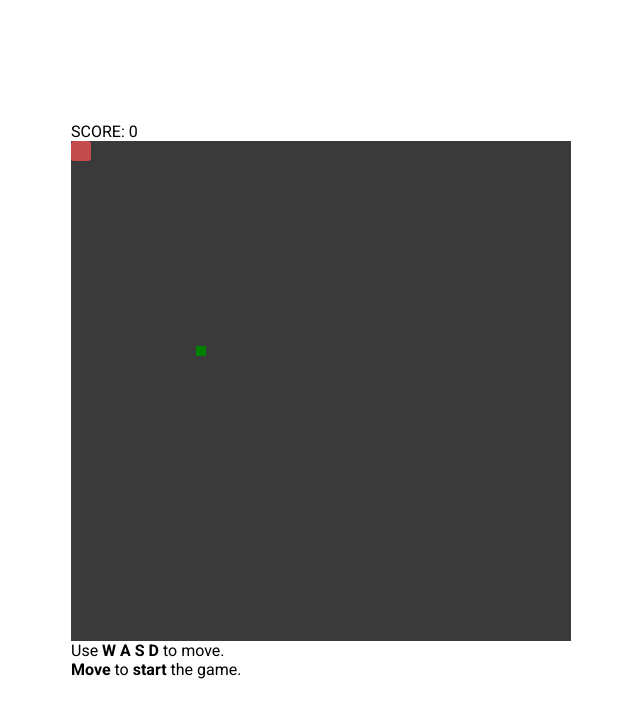
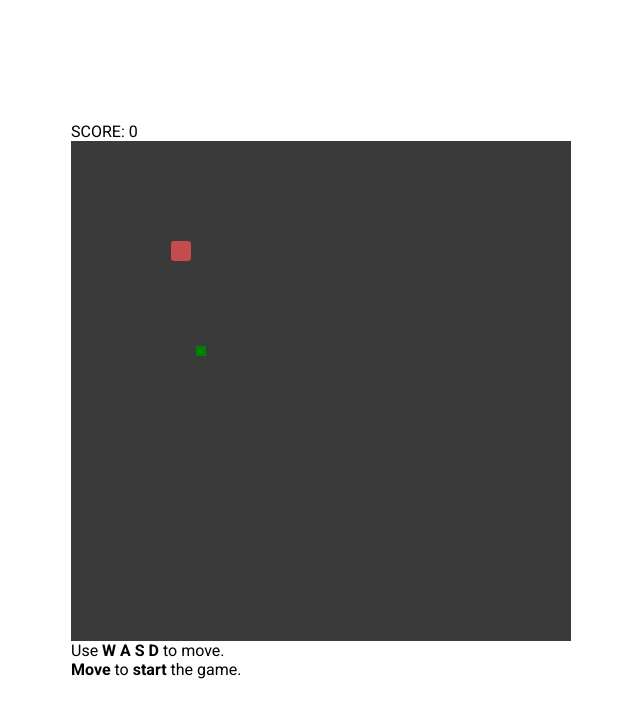
Before and after one commit to victorananias/js-snake-game, a plain HTML site: page index.html in a window 1280 px wide. Shown: the whole page, without its empty margins (319-959 px from the left). Drawn offline with Linux system fonts and the light colour scheme.

Commit message:
start position changed

```diff
--- a/style.css
+++ b/style.css
@@ -54,6 +54,8 @@ body {
   line-height: 20px;
 
   border-radius: 3px;
+  left: 20%;
+  top: 20%;
 }
 
 .point {
```
